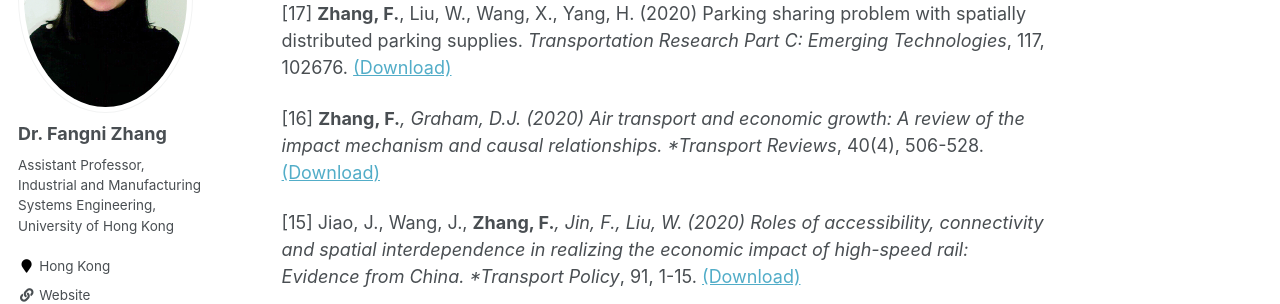
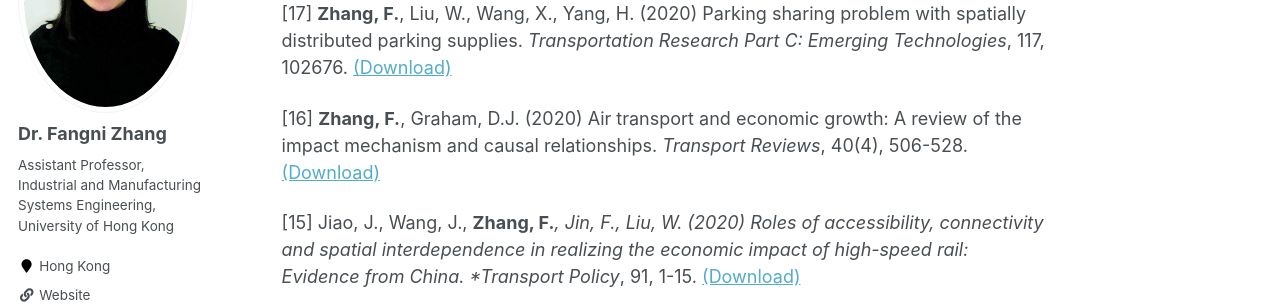
Before and after one commit to fangnizhang/fangnizhang.github.io, a Jekyll site: the page built from _pages/publications.md, in a window 1280 px wide and 900 px high, scrolled down 521 px. Shown: the part 152-456 px from the top of the window. Built offline with Jekyll 4.4.1, drawn with Linux system fonts in a browser that asks for light colours.

```diff
--- a/_pages/publications.md
+++ b/_pages/publications.md
@@ -28,7 +28,7 @@ Journal Publications
 
 [17] **Zhang, F.**, Liu, W., Wang, X., Yang, H. (2020) Parking sharing problem with spatially distributed parking supplies. *Transportation Research Part C: Emerging Technologies*, 117, 102676. [(Download)](https://doi.org/10.1016/j.trc.2020.102676)
 
-[16] **Zhang, F.***, Graham, D.J. (2020) Air transport and economic growth: A review of the impact mechanism and causal relationships. *Transport Reviews*, 40(4), 506-528. [(Download)](https://doi.org/10.1080/01441647.2020.1738587)
+[16] **Zhang, F.**, Graham, D.J. (2020) Air transport and economic growth: A review of the impact mechanism and causal relationships. *Transport Reviews*, 40(4), 506-528. [(Download)](https://doi.org/10.1080/01441647.2020.1738587)
 
 [15] Jiao, J., Wang, J., **Zhang, F.***, Jin, F., Liu, W. (2020) Roles of accessibility, connectivity and spatial interdependence in realizing the economic impact of high-speed rail: Evidence from China. *Transport Policy*, 91, 1-15. [(Download)](https://doi.org/10.1016/j.tranpol.2020.03.001)
 
```
